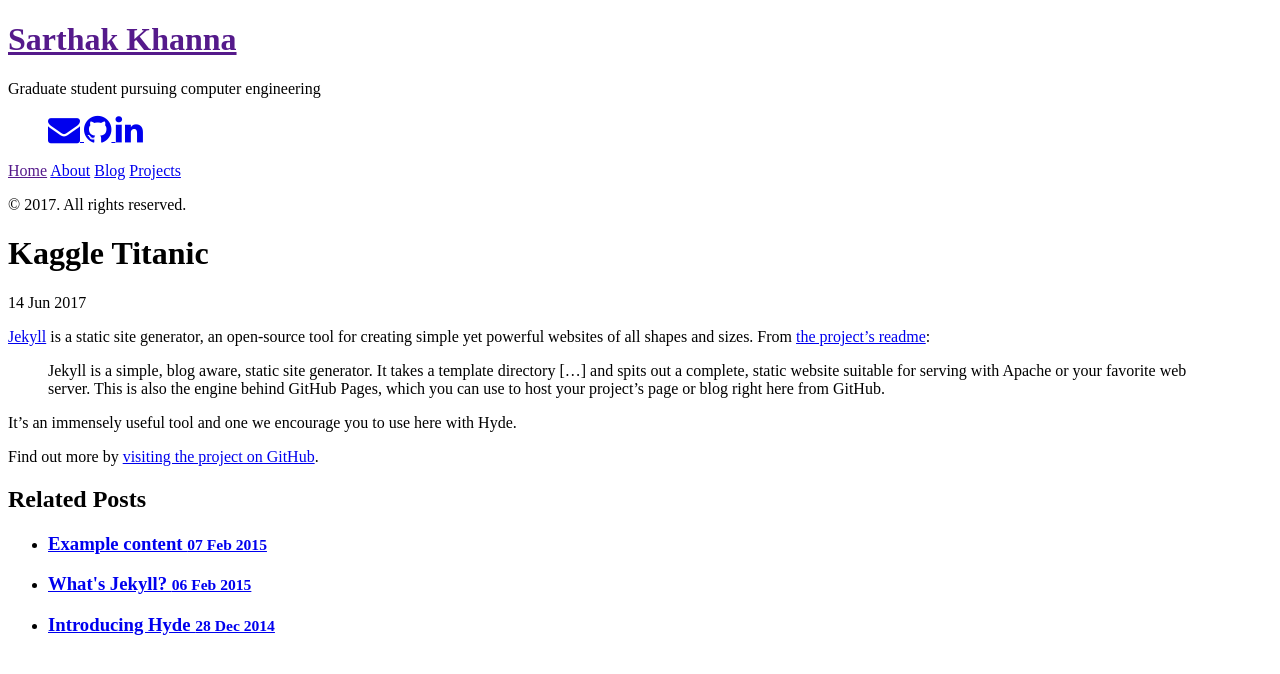
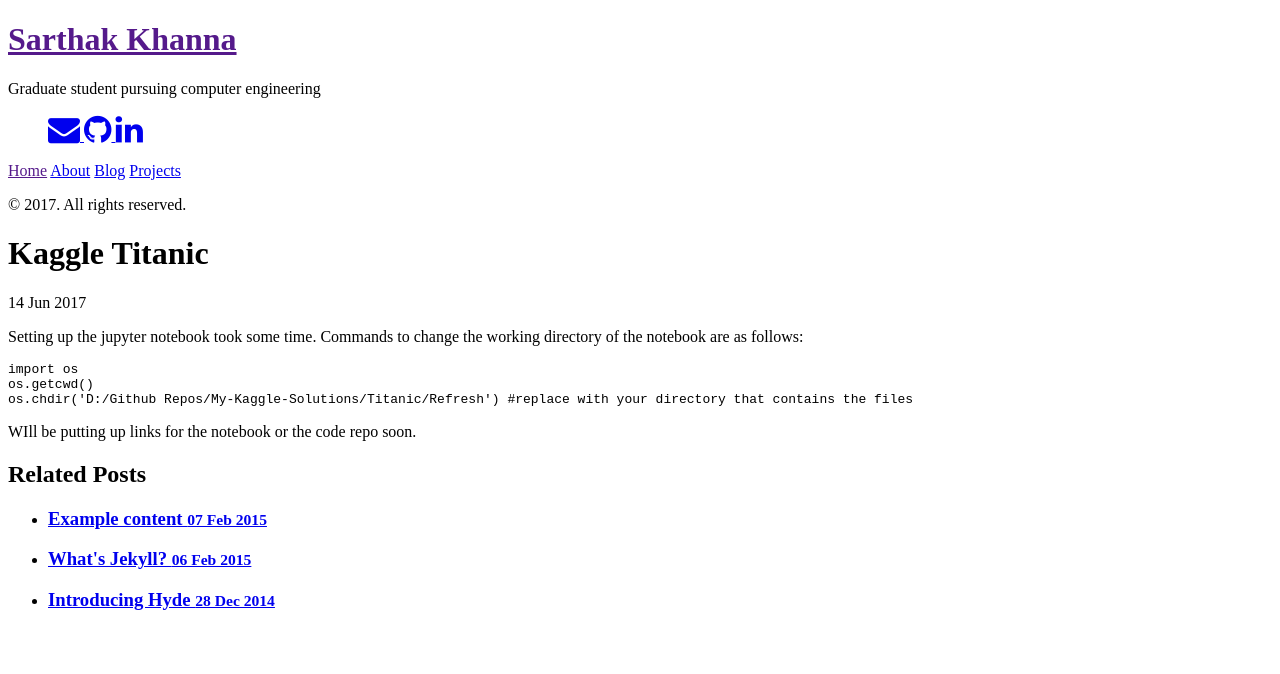
Before and after one commit to khannasarthak/khannasarthak.github.io, a Jekyll site: the page built from _posts/2017-06-14-Kaggle-Titanic.md, in a window 1280 px wide. Shown: the top 674 px of the page. Built offline with Jekyll 4.4.1, drawn with Linux system fonts in a browser that asks for light colours; nearby versions of some CDN libraries.

Commit message:
added titanic post
added content

````diff
--- a/_posts/2017-06-14-Kaggle-Titanic.md
+++ b/_posts/2017-06-14-Kaggle-Titanic.md
@@ -4,10 +4,12 @@ title: Kaggle Titanic
 categories: kaggle
 ---
 
-[Jekyll](http://jekyllrb.com) is a static site generator, an open-source tool for creating simple yet powerful websites of all shapes and sizes. From [the project's readme](https://github.com/mojombo/jekyll/blob/master/README.markdown):
+Setting up the jupyter notebook took some time. Commands to change the working directory of the notebook are as follows:
 
-  > Jekyll is a simple, blog aware, static site generator. It takes a template directory [...] and spits out a complete, static website suitable for serving with Apache or your favorite web server. This is also the engine behind GitHub Pages, which you can use to host your project’s page or blog right here from GitHub.
+```python
+import os
+os.getcwd()
+os.chdir('D:/Github Repos/My-Kaggle-Solutions/Titanic/Refresh') #replace with your directory that contains the files
+```
 
-It's an immensely useful tool and one we encourage you to use here with Hyde.
-
-Find out more by [visiting the project on GitHub](https://github.com/mojombo/jekyll).
+WIll be putting up links for the notebook or the code repo soon.
````
